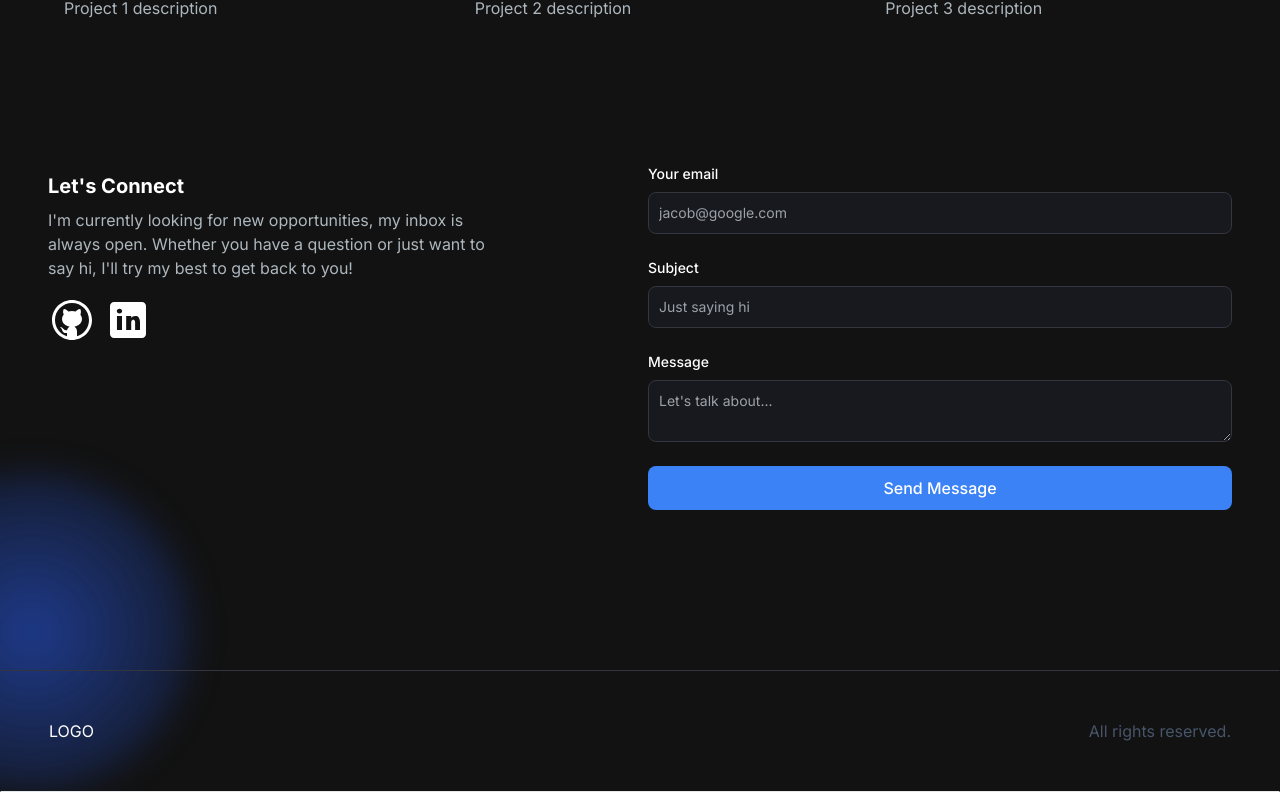
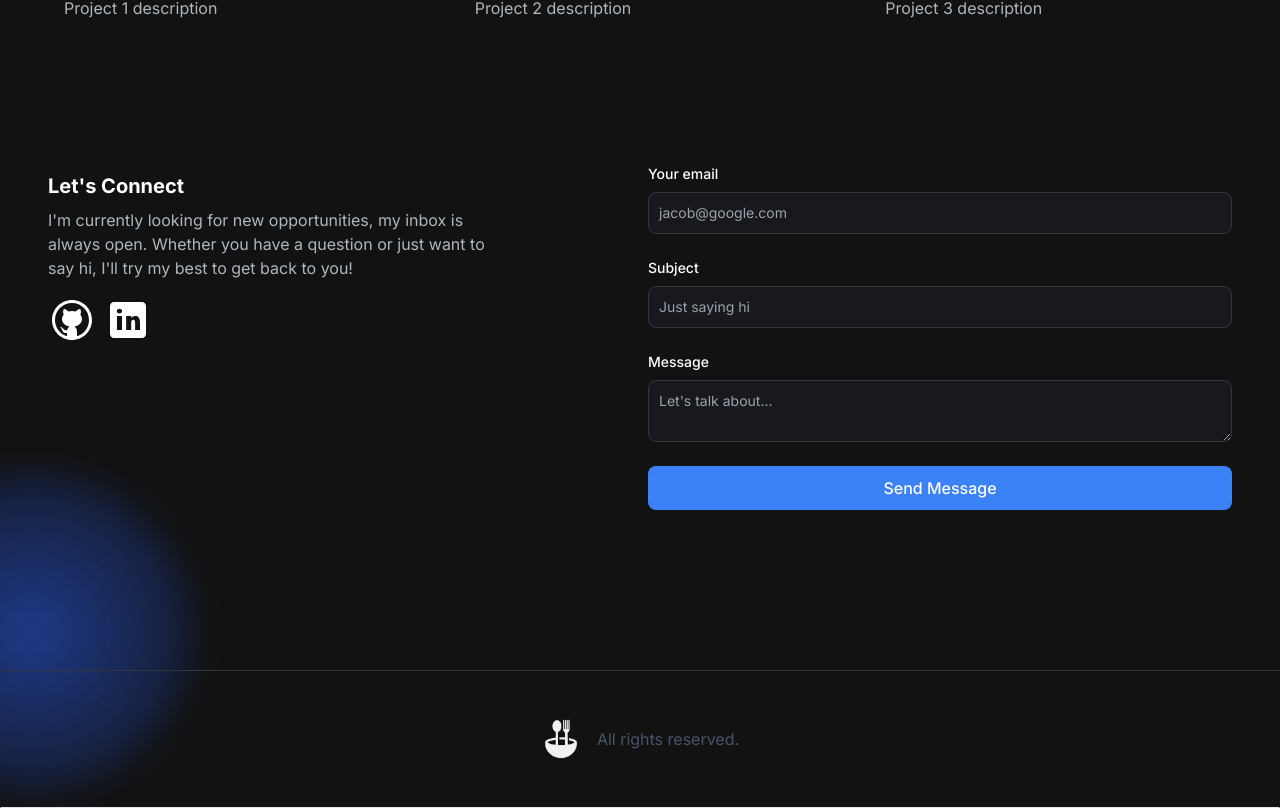
Before and after one commit to BDunnCode/nextjsportfolio, a Next.js app: page / in a window 1280 px wide. Shown: the part 1856-2664 px from the top of the page. Built offline with nearby package versions, Linux system fonts and the light colour scheme.

Commit message:
add logo to footer, fix alignment

```diff
--- a/src/app/components/Footer.jsx
+++ b/src/app/components/Footer.jsx
@@ -1,10 +1,15 @@
-import React from "react";
+import Image from "next/image";
 
 const Footer = () => {
   return (
     <footer className="footer border z-10 border-t-[#33353F] border-l-transparent border-r-transparent text-white">
-      <div className="container p-12 flex justify-between">
-        <span>LOGO</span>
+      <div className="p-12 flex justify-center items-center gap-4">
+          <Image
+            src="/spoon-fork-nobg.png"
+            height={40}
+            width={40}
+            alt="logo"
+          />
         <p className="text-slate-600">All rights reserved.</p>
       </div>
     </footer>
--- a/src/app/layout.js
+++ b/src/app/layout.js
@@ -5,7 +5,7 @@ const inter = Inter({ subsets: ['latin'] })
 
 export const metadata = {
   title: 'Spoon Fork | Dev',
-  description: '',
+  description: 'Portfolio & Contact',
 }
 
 export default function RootLayout({ children }) {
```
